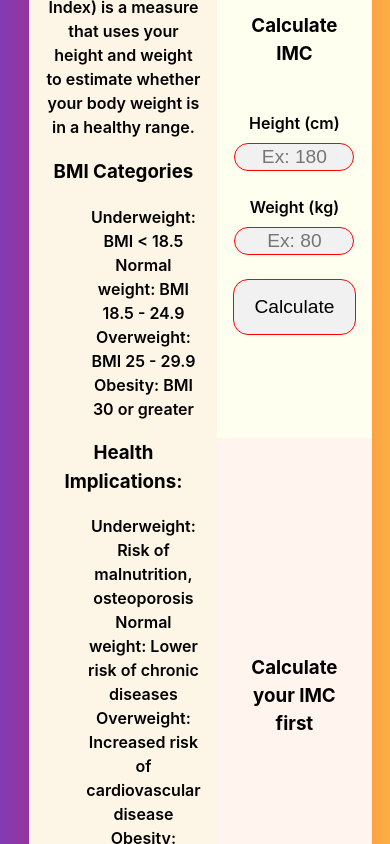
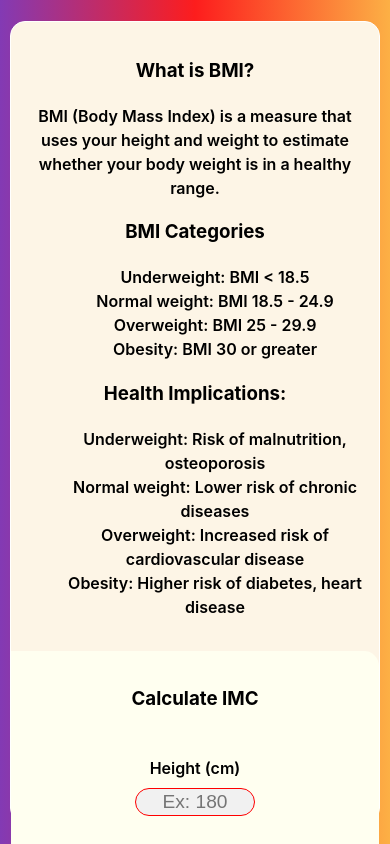
Before and after one commit to andrebarros7201/imc-calculator, a React (Vite) app: page / in a window 390 px wide. Shown: the top 844 px of the page. Built offline with nearby package versions, Linux system fonts and the light colour scheme.

Commit message:
add responsiveness if screen width smaller than 700px

```diff
--- a/src/App.css
+++ b/src/App.css
@@ -116,3 +116,25 @@
     border-bottom-right-radius: 15px;
   }
 }
+
+@media (max-width: 700px){
+  #root{
+    height:95vh;
+    flex-flow: column nowrap;
+    width: 95%;
+  }
+
+  .left{
+    border-top-left-radius: 15px;
+    border-top-right-radius: 15px;
+  }
+
+  form{
+    border-top-right-radius: 0;
+  }
+
+  .right-bottom{
+    border-bottom-right-radius: 15px;
+    border-bottom-left-radius: 15px;
+  }
+}
```
